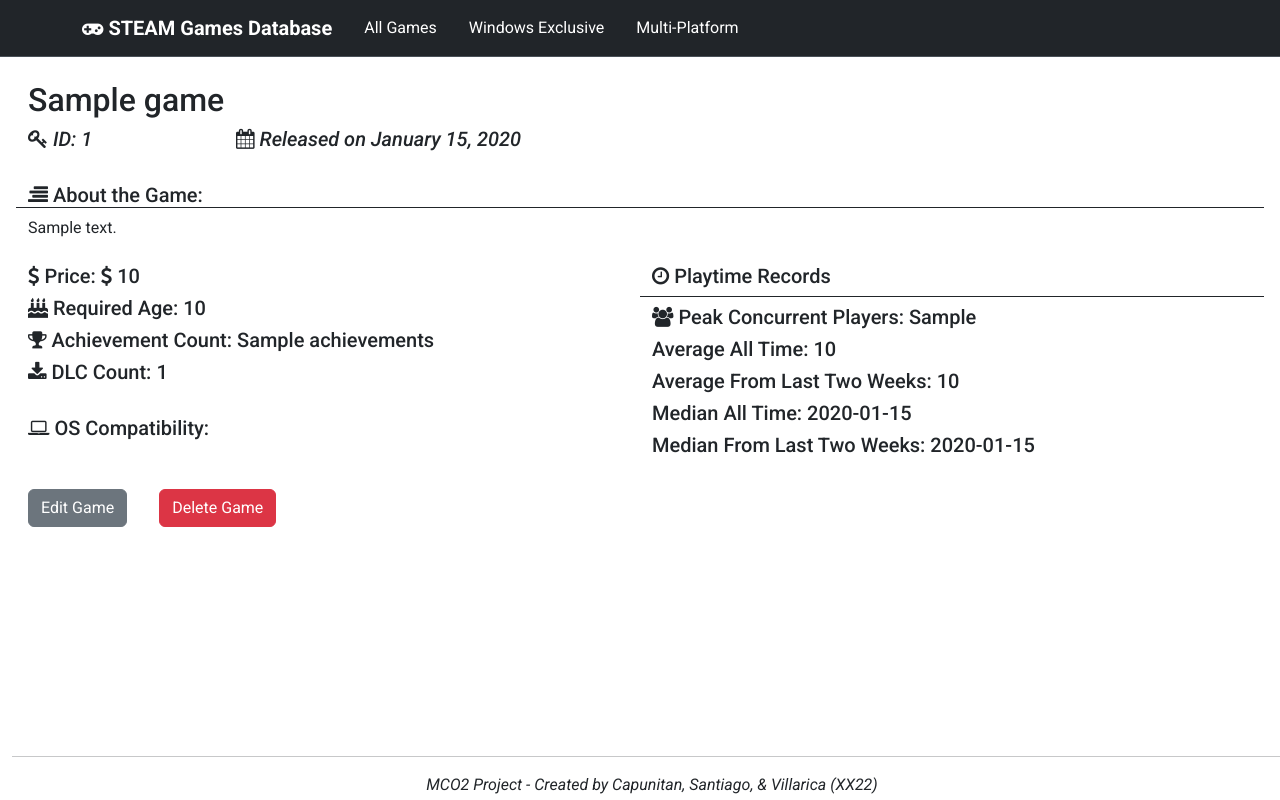
After one commit to eneii313/stadvdb_mco2, a Flask app: template templates/view_game.html in a window 1280 px wide. The commit adds this page. Run offline with Flask 3, Linux system fonts and the light colour scheme; the template is opened without the code that fills it: most values are stand-ins (such as "Sample title", 1, 10 or a date in 2020).

Commit message:
view game UI done

```diff
--- a/app.py
+++ b/app.py
@@ -1,4 +1,5 @@
 from flask import Flask, render_template, request, session
+from datetime import datetime, date
 import pymysql
 import atexit
 
@@ -63,8 +64,12 @@ def fetch_data_from_node(node, query, params=None):
         except Exception as e:
             print(f"Error querying node {node['id']}: {e}")
     else:
-        print(f"Node {node['id']} is not connected.")
+        print(f"Error in fetching data: Node {node['id']} is not connected.")
     return None
+
+
+# -- SQL ROUTES FOR UPDATING DB --
+
 
 
 # -- ROUTES --
@@ -83,6 +88,35 @@ def new_game():
     session['new_id'] = new_id[0][0] + 10
 
     return render_template("new_game.html", AppID=session.get('new_id'))
+
+@app.route('/view_game/<int:appid>')
+def view_game(appid):
+    node_id = session.get('engine')
+    node = next((node for node in nodes if node["id"] == node_id), None)
+
+    query = "SELECT * FROM games WHERE AppID = %s"
+    params = (appid)
+    data = fetch_data_from_node(node, query, params)
+    data = data[0]
+    game = {
+            "app_id": data[0],
+            "name": data[1],
+            "release_date": data[2],
+            "price": float(data[3]),
+            "required_age": data[4],
+            "dlc_count": data[5],
+            "achievements": data[6],
+            "about_the_game": data[7],
+            "windows": data[8],
+            "mac": data[9],
+            "linux": data[10],
+            "peak_ccu": data[11],
+            "average_playtime_forever": data[12],
+            "average_playtime_2weeks": data[13],
+            "median_playtime_forever": data[14],
+            "median_playtime_2weeks": data[15]
+            }
+    return render_template("view_game.html", game=game)
 
 @app.route('/all_games')
 def all_games():
@@ -124,6 +158,15 @@ def search_all():
         return render_template("table.html", rows=data, query=search, total_count=session.get('total', 0), result_count=len(data))
 
 
+@app.template_filter('format_date')
+def format_date(value):
+    if isinstance(value, date):
+        return value.strftime("%B %d, %Y")
+    try:
+        return datetime.strptime(value, "%Y/%d/%m").strftime("%B %d, %Y")
+    except ValueError:
+        return value
+
 # -- MAIN EXECUTION --
 if __name__ == '__main__':
     try:
--- /dev/null
+++ b/static/script.js
@@ -0,0 +1,19 @@
+window.onload = function () {
+    var searchText = document.getElementById("searchText");
+    var searchBtn = document.getElementById("searchBtn");
+
+    // Disable button initially if the textbox is empty
+    toggleButtonState();
+
+    searchText.addEventListener("input", function () {
+        toggleButtonState();
+    });
+
+    function toggleButtonState() {
+        if (searchText.value.trim() === "") {
+            searchBtn.disabled = true;
+        } else {
+            searchBtn.disabled = false;
+        }
+    }
+};
--- a/templates/all_games.html
+++ b/templates/all_games.html
@@ -11,13 +11,13 @@
                     <input
                         type="text"
                         class="form-control"
-                        id="search"
+                        id="searchText"
                         name="search"
                         placeholder="Enter a game title or its AppID"
                         value="{{ query }}"
                         />
                     <div class="input-group-append ms-2">
-                        <button type="submit" class="btn btn-dark">Search</button>
+                        <button id="searchBtn" type="submit" class="btn btn-dark">Search</button>
                     </div>
                 </div>
             </div>
--- a/templates/index.html
+++ b/templates/index.html
@@ -13,6 +13,7 @@
     <link rel="stylesheet" href="https://cdnjs.cloudflare.com/ajax/libs/font-awesome/4.7.0/css/font-awesome.min.css">
 
     <link rel="stylesheet" href="{{ url_for('static', filename='css/global.css') }}">
+    <script src="{{ url_for('static', filename='script.js') }}"></script>
 
     <link rel="icon" type="image/png" href="{{ url_for('static', filename='steam_logo.png') }}">
     <title>Steam Games DB</title>
--- a/templates/table.html
+++ b/templates/table.html
@@ -20,7 +20,7 @@
             <td> {{ value }} </td>
             {% endfor %}
             <td>
-                <a class="btn btn-dark" href="#" role="button">View</a>
+                <a class="btn btn-dark" role="button" href="{{ url_for('view_game', appid=row[0]) }}">View</a>
              </td>
          </tr>
          {% endfor %}
--- /dev/null
+++ b/templates/view_game.html
@@ -0,0 +1,76 @@
+{% extends 'index.html' %}
+
+{% block content %}
+
+<h2> {{ game.name }} </h2>
+
+<div class="row">
+    <div class="col-2">
+        <h5 class="fst-italic"><i class="fa fa-key"></i> ID: {{game.app_id}}</h5>
+    </div>
+    <div class="col">
+        <h5 class="fst-italic"><i class="fa fa-calendar"></i> Released on {{ game.release_date|format_date }}</h5>
+    </div>
+</div>
+
+<div class="row mt-4">
+    <h5 class="border-bottom border-dark"><i class="fa fa-align-right"></i> About the Game:</h5>
+    <span>{{game.about_the_game}}</span>
+</div>
+
+<div class="row mt-4 justify-content-between">
+    <div class="col-6">
+        <div class="row d-flex flex-row">
+            <h5><i class="fa fa-usd"></i> Price: <span><i class="fa fa-usd"></i> {{game.price}}</span></h5>
+        </div>
+        <div class="row d-flex flex-row">
+            <h5><i class="fa fa-birthday-cake"></i> Required Age: <span>{{game.required_age}}</span></h5>
+        </div>
+        <div class="row d-flex flex-row">
+            <h5><i class="fa fa-trophy"></i> Achievement Count: <span>{{game.achievements}}</span></h5>
+        </div>
+        <div class="row d-flex flex-row">
+            <h5><i class="fa fa-download"></i> DLC Count: <span>{{game.dlc_count}}</span></h5>
+        </div>
+
+        <div class="row d-flex flex-row mt-4">
+            <h5><i class="fa fa-laptop"></i> OS Compatibility: <span>
+                {%if game.windows == 1 %} <i class="fa fa-windows"></i> {% endif %}
+                {%if game.mac == 1 %} <i class="fa fa-apple"></i> {% endif %}
+                {%if game.linux == 1 %} <i class="fa fa-linux"></i> {% endif %}
+            </h5>
+        </div>
+    </div>
+
+    <div class="col-6">
+        <div class="row d-flex flex-row border-bottom border-dark">
+            <h5><i class="fa fa-clock-o"></i> Playtime Records</h5>
+        </div>
+        <div class="row d-flex flex-row mt-2">
+            <h5><i class="fa fa-users"></i> Peak Concurrent Players: {{game.peak_ccu}}</span></h5>
+        </div>
+        <div class="row d-flex flex-row">
+            <h5>Average All Time: {{game.average_playtime_forever}}</span></h5>
+        </div>
+        <div class="row d-flex flex-row">
+            <h5>Average From Last Two Weeks: {{game.average_playtime_2weeks}}</span></h5>
+        </div>
+        <div class="row d-flex flex-row">
+            <h5>Median All Time: {{game.median_playtime_forever}}</span></h5>
+        </div>
+        <div class="row d-flex flex-row">
+            <h5>Median From Last Two Weeks: {{game.median_playtime_2weeks}}</span></h5>
+        </div>
+    </div>
+</div>
+
+<div class="row d-flex mt-4">
+    <div class="col-auto">
+        <a id="edit-game-btn" class="btn btn-secondary me-2" href="/edit_game" role="button">Edit Game</a>
+    </div>
+    <div class="col-auto">
+        <a id="delete-game-btn" class="btn btn-danger" href="/delete_game" role="button">Delete Game</a>
+    </div>
+</div>
+
+{% endblock %}
```
